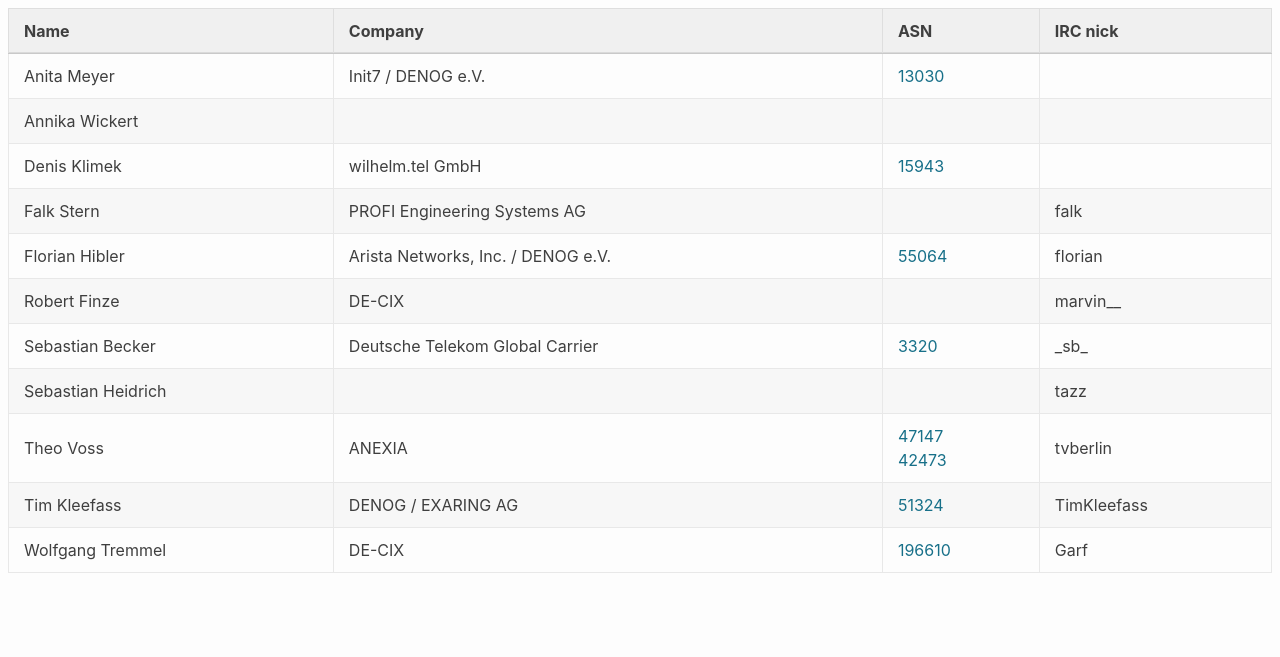
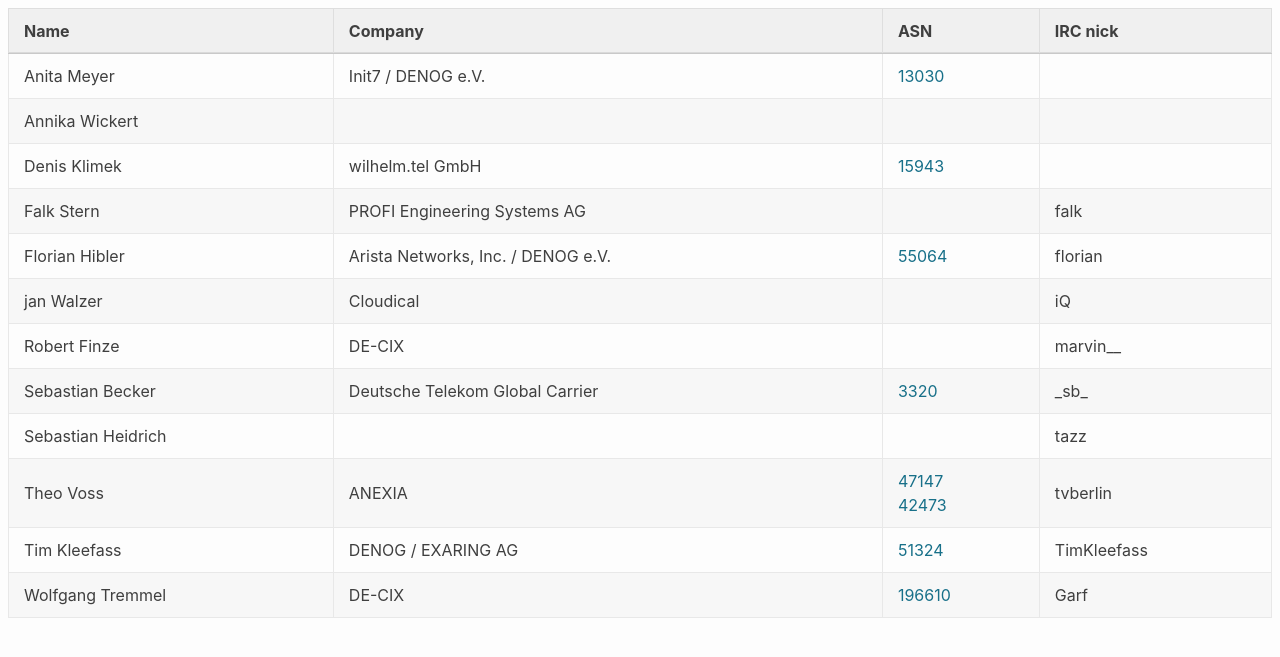
Before and after one commit to denog/pretix-attendeelist, a Jekyll site: the page built from index.markdown, in a window 1280 px wide. Shown: the top 657 px of the page. Built offline with Jekyll 4.4.1, drawn with Linux system fonts in a browser that asks for light colours.

Commit message:
Latest data: Fri Mar 12 13:55:17 UTC 2021

```diff
--- a/_data/attendees_meetup_leader_2021-01.json
+++ b/_data/attendees_meetup_leader_2021-01.json
@@ -28,6 +28,12 @@
     "company": "Arista Networks, Inc. / DENOG e.V.",
     "irc": "florian",
     "asn": "55064"
+  },
+  {
+    "name": "jan Walzer",
+    "company": "Cloudical",
+    "irc": "iQ",
+    "asn": null
   },
   {
     "name": "Robert Finze",
```
